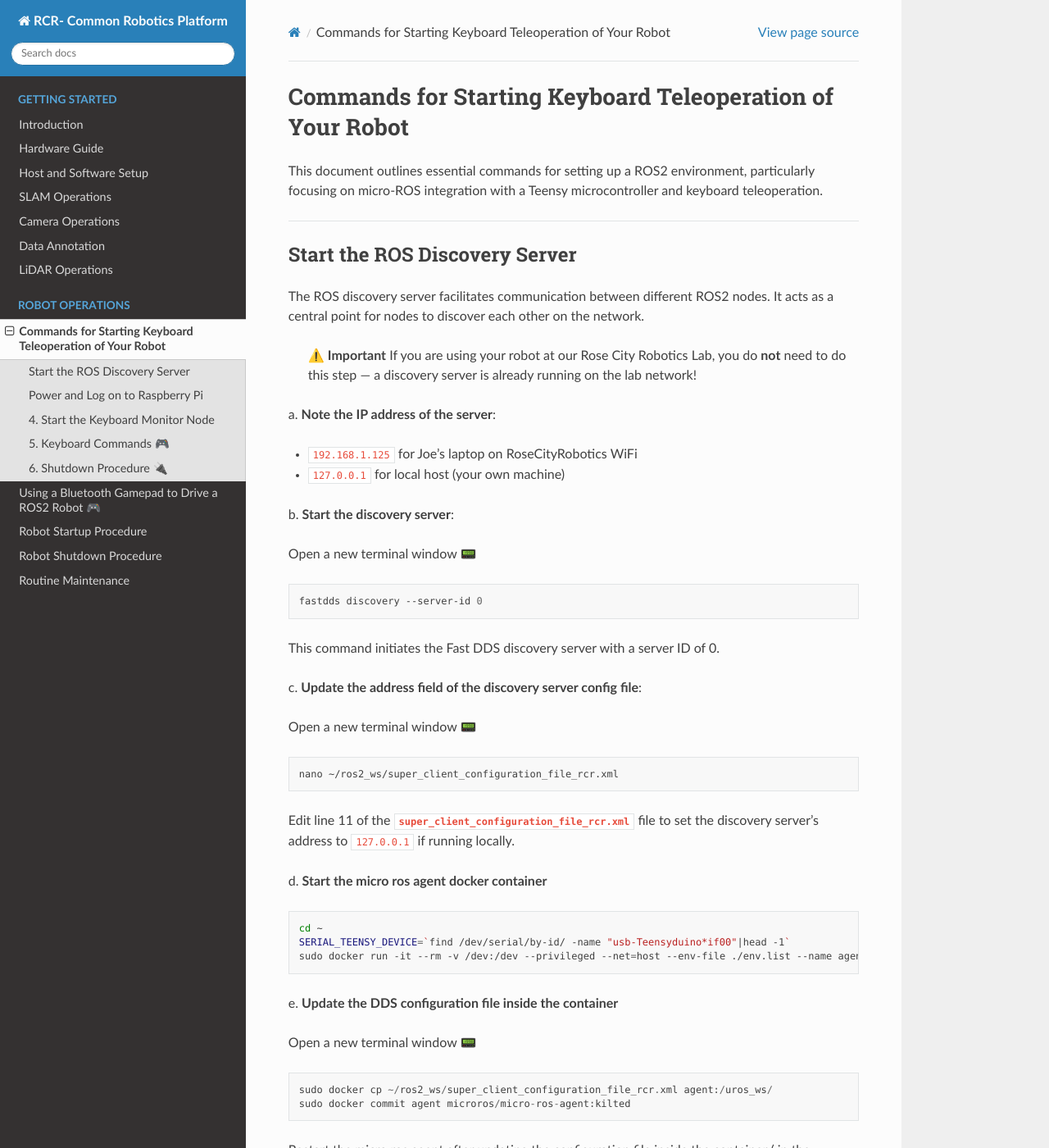
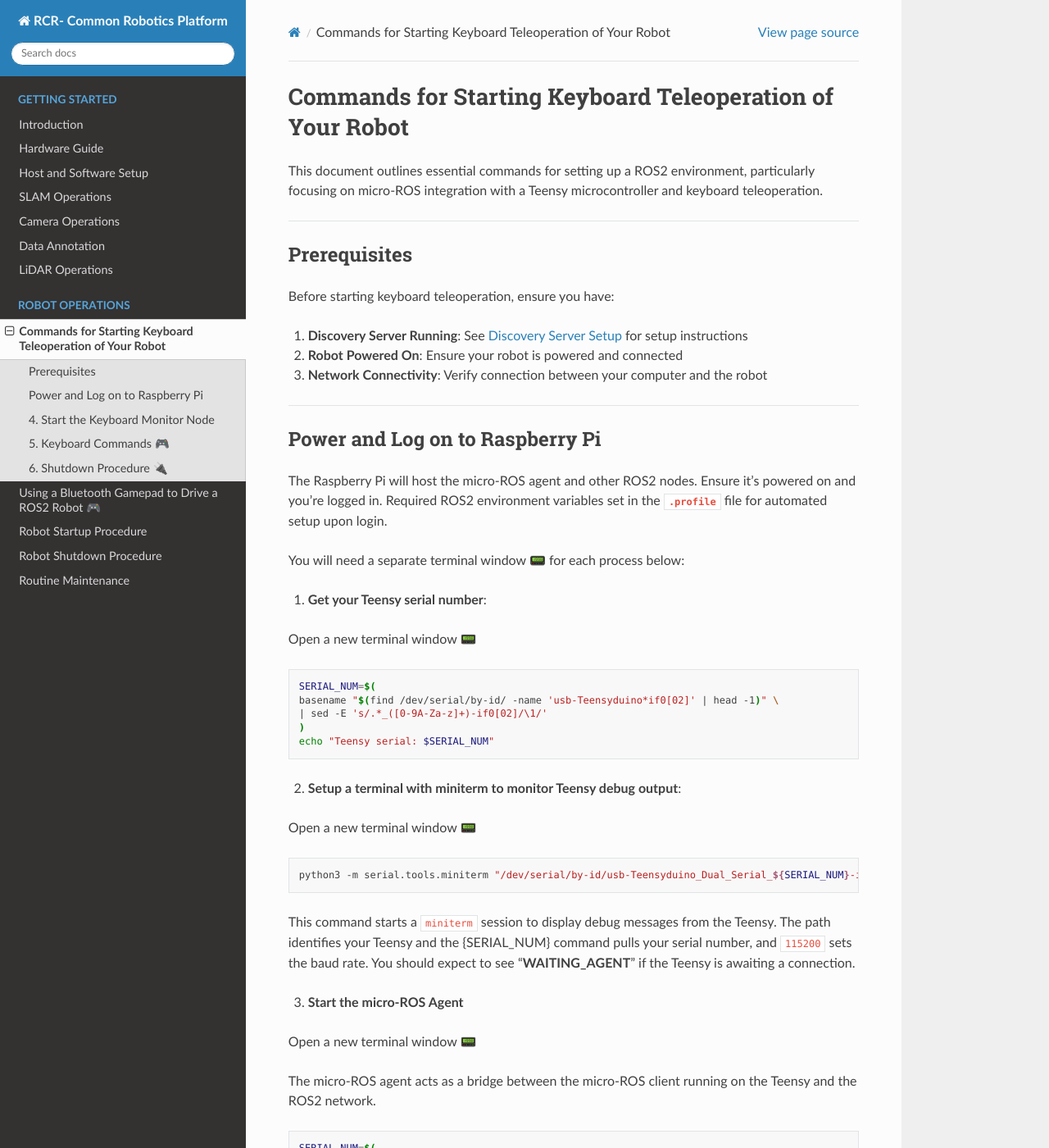
Before and after one commit to RoseCityRobotics/common_platform, a Sphinx documentation site: the page built from docs/source/operations/keyboard_teleoperation.md, in a window 1280 px wide and 1400 px high. Shown: the whole window at 82% size. Built offline with Sphinx 7.4.7 and the Read the Docs theme 3.1.0, drawn with Linux system fonts in a browser that asks for light colours; pages that are not in the unit, such as notebooks, are missing from menus; some of the changed text lies outside the part shown.

Commit message:
reorg an adding discovery server

````diff
--- a/docs/source/operations/keyboard_teleoperation.md
+++ b/docs/source/operations/keyboard_teleoperation.md
@@ -4,54 +4,13 @@ This document outlines essential commands for setting up a ROS2 environment, par
 
 -----
 
-## Start the ROS Discovery Server
+## Prerequisites
 
-The ROS discovery server facilitates communication between different ROS2 nodes. It acts as a central point for nodes to discover each other on the network.
+Before starting keyboard teleoperation, ensure you have:
 
-> ⚠️ **Important**
-> If you are using your robot at our Rose City Robotics Lab, you do **not** need to do this step — a discovery server is already running on the lab network!
-
-a.  **Note the IP address of the server**:
-  * `192.168.1.125` for Joe’s laptop on RoseCityRobotics WiFi
-  * `127.0.0.1` for local host (your own machine)
-
-b. **Start the discovery server**:
-
-Open a new terminal window 📟
-
-```bash
-fastdds discovery --server-id 0
-```
-
-This command initiates the Fast DDS discovery server with a server ID of 0.
-
-c. **Update the address field of the discovery server config file**:
-
-Open a new terminal window 📟
-
-```bash
-nano ~/ros2_ws/super_client_configuration_file_rcr.xml
-```
-
-Edit line 11 of the **`super_client_configuration_file_rcr.xml`** file to set the discovery server's address to `127.0.0.1` if running locally.
-
-d. **Start the micro ros agent docker container**
-  ```bash
-  cd ~
-  SERIAL_TEENSY_DEVICE=`find /dev/serial/by-id/ -name "usb-Teensyduino*if00"|head -1`
-  sudo docker run -it --rm -v /dev:/dev --privileged --net=host --env-file ./env.list --name agent microros/micro-ros-agent:kilted serial --dev ${SERIAL_TEENSY_DEVICE} -v4
-  ```
-
-e. **Update the DDS configuration file inside the container**
-
-Open a new terminal window 📟
-
-  ```
-  sudo docker cp ~/ros2_ws/super_client_configuration_file_rcr.xml agent:/uros_ws/
-  sudo docker commit agent microros/micro-ros-agent:kilted
-  ```
-
-  Restart the micro ros agent after updating the configuration file inside the container (<CTRL-C> in the terminal window 📟 that is running the agent. You can use the up arrow to repeat the sudo docker run command).
+1. **Discovery Server Running**: See [Discovery Server Setup](discovery_server.md) for setup instructions
+2. **Robot Powered On**: Ensure your robot is powered and connected
+3. **Network Connectivity**: Verify connection between your computer and the robot
 
 -----
 
````
Also changed, not shown: docs/source/camera/camera_operations.md (+7 -0 lines), docs/source/lidar_operations.md (+13 -6 lines), docs/source/operations/discovery_server.md (added, +96 -0 lines), docs/source/operations/navigation/index.md (+8 -0 lines), docs/source/slam/mapping.md (+3 -2 lines).
